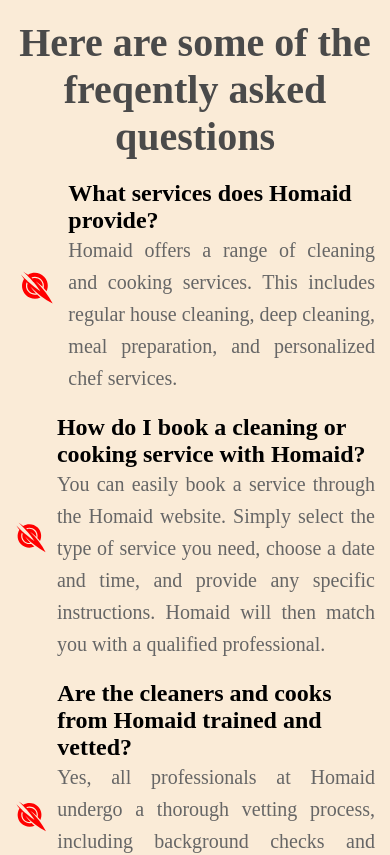
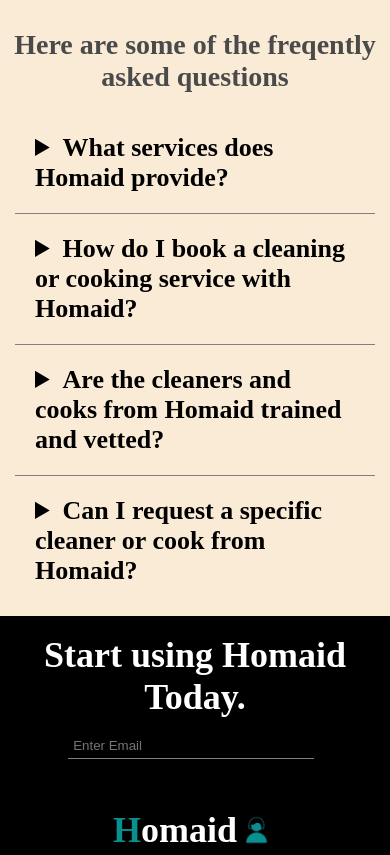
Before and after one commit to HomaidServices/ReactApp, a React (Vite) app in the folder Client/: page /about in a window 390 px wide. Shown: the part 3400-4255 px from the top of the page. Built offline with nearby package versions, Linux system fonts and the light colour scheme.

Commit message:
updated cleaning profile, cooking profile, added contact us database and updated the frontend part of contact us

```diff
--- a/Client/src/components/AboutSection/AboutSection.css
+++ b/Client/src/components/AboutSection/AboutSection.css
@@ -107,35 +107,38 @@
   align-items: center;
 }
 .faq-title{
-  font-size: 40px;
+  font-size: 36px;
   font-family: "Bree Serif";
   color: #4a4a4a;
   margin: 10px 0;
+  padding: 10px;
   text-align: center;
-
+}
+.details-container{
+  display: block;
+  margin: 10px;
+  padding: 5px;
+  padding: 10px;
+  border-radius: 5px;
+  flex-shrink: 0;
 }
 .questions{
-  display: flex;
-  flex-wrap: wrap;
-  justify-content: flex-start;
+  align-self: center;
   padding: 0 15px;
 }
-.question-Container{
-  display: flex;
-  align-items: center;
-  margin: 10px 0;
-}
+
 @media (min-width:768px){
-  .question-Container{
-    width: 50%;
+  .questions{
+    align-self: flex-start;
   }
-
+  .details-container{
+    display: block;
+  }
 }
 @media (max-width:768px){
-  .question-Container{
-    width: 100%;
+  .faq-title{
+    font-size: 28px;
   }
-
 }
 .target-icon{
   color: red;
@@ -143,11 +146,19 @@
   width: 50%;
 }
 .question{
-  font-size: 24px;
+  font-size: 26px;
   color: #000;
   font-weight: bold;
+  width: 100%;
+  max-width: 800px;
 }
 .answer{
-  font-size: 20px;
+  font-size: 22px;
   text-align: justify;
 }
+
+.horizontal-line{
+  height: 1px;
+  background-color: gray;
+  border: none;
+}
--- a/Client/src/components/AboutSection/AboutSection.jsx
+++ b/Client/src/components/AboutSection/AboutSection.jsx
@@ -1,7 +1,6 @@
 import Navbar from "/src/components/Navbar/navbar.jsx";
 import Footer from "/src/components/Footer/footer.jsx";
 import "/src/components/AboutSection/AboutSection.css";
-import { GiTargetShot } from "react-icons/gi";
 
 const AboutSection = () => {
   const customNavbar = {
@@ -81,61 +80,51 @@ const AboutSection = () => {
           Here are some of the freqently asked questions
         </h1>
         <div className="questions">
-          <div className="question-Container">
-            <GiTargetShot size={35} className="target-icon" />
-            <div>
-              <h1 className="question">What services does Homaid provide?</h1>
+          <details className="details-container">
+            <summary className="question">
+              What services does Homaid provide?
+            </summary>
             <p className="answer">
               Homaid offers a range of cleaning and cooking services. This
               includes regular house cleaning, deep cleaning, meal
               preparation, and personalized chef services.
             </p>
-            </div>
-          </div>
-
-          <div className="question-Container">
-            <GiTargetShot size={35} className="target-icon" />
-            <div>
-              <h1 className="question">
+          </details>
+          <hr className="horizontal-line"/>
+          <details className="details-container">
+            <summary  className="question">
               How do I book a cleaning or cooking service with Homaid?
-              </h1>
+            </summary>
             <p className="answer">
               You can easily book a service through the Homaid website. Simply
               select the type of service you need, choose a date and time, and
               provide any specific instructions. Homaid will then match you
               with a qualified professional.
             </p>
-            </div>
-          </div>
-
-          <div className="question-Container">
-            <GiTargetShot size={35} className="target-icon" />
-            <div>
-              <h1 className="question">
+          </details>
+          <hr className="horizontal-line"/>
+          <details className="details-container">
+            <summary className="question">
               Are the cleaners and cooks from Homaid trained and vetted?
-              </h1>
+            </summary>
             <p className="answer">
               Yes, all professionals at Homaid undergo a thorough vetting
               process, including background checks and training. This ensures
               that you receive reliable and skilled individuals to assist with
               your cleaning and cooking needs.
             </p>
-            </div>
-          </div>
-
-          <div className="question-Container">
-            <GiTargetShot size={35} className="target-icon" />
-            <div>
-              <h1 className="question">
+          </details>
+          <hr className="horizontal-line"/>
+          <details className="details-container">
+            <summary className="question">
               Can I request a specific cleaner or cook from Homaid?
-              </h1>
+            </summary>
             <p className="answer">
               Homaid aims to provide consistency in service, and you can
               request a preferred professional based on availability. However,
               it&apos;s not guaranteed due to scheduling and other factors.
             </p>
-            </div>
-          </div>
+          </details>
         </div>
       </div>
       <Footer />
--- a/Client/src/components/CleaningProfile/CleaningProfile.jsx
+++ b/Client/src/components/CleaningProfile/CleaningProfile.jsx
@@ -3,9 +3,7 @@ import axios from "axios";
 import "/src/components/CleaningProfile/CleaningProfile.css";
 import { Component } from "react";
 import Cookies from "js-cookie";
-import paymentGateway from "/src/razorpay";
-
-
+import { Navigate } from "react-router-dom";
 class CleaningProfile extends Component{
   state={name:"",
   location:"",
@@ -22,18 +20,19 @@ class CleaningProfile extends Component{
       MUID: 'MUID' + Date.now(),
       transactionId: 'T' + Date.now(),
     };
+    const response = await axios.post('http://localhost:5000/api/payment', {
+      amount: data.amount,
+      number:data.number,
+    });
 
-    try {
-      const response = await axios.post('http://localhost:3000/api/payment/phonepe', { ...data });
-      console.log('Success:', response.data);
-    } catch (error) {
-      console.error('Error:', error);
+
+    if (response.data.redirectUrl) {
+      window.location.href = response.data.redirectUrl;
     }
   };
 
   handleSubmit = async(e) => {
     e.preventDefault();
-
     const {name,location,recurring,houseType,cleaningServiceType,dateTime}=this.state
     const cleaningServicesDetails = {name,location,recurring,houseType,cleaningServiceType,dateTime};
     const response = await fetch("http://localhost:3000/cleaning_services", {
@@ -46,7 +45,7 @@ class CleaningProfile extends Component{
       })
       const data = await response;
       console.log(data);
-      paymentGateway(100);
+      this.handlePayment();
   };
 
   handleChange = (e) => {
@@ -69,9 +68,9 @@ class CleaningProfile extends Component{
     this.setState({dateTime:e.target.value})
   }
 
-  render(){
+  renderSuccessView=()=>{
     const {name,location,recurring,houseType,cleaningServiceType,dateTime}=this.state
-    return (
+    return(
       <>
         <Navbar />
         <div className="cleaningProfile-container">
@@ -147,7 +146,14 @@ class CleaningProfile extends Component{
           </div>
         </div>
       </>
-    );
+    )
+  }
+
+  render(){
+      if(Cookies.get("jwt_token")!==undefined){
+        return this.renderSuccessView()
+      }
+      return <Navigate to="/login"/>
   }
 }
 
--- a/Client/src/components/ContactUs/contact.jsx
+++ b/Client/src/components/ContactUs/contact.jsx
@@ -1,22 +1,56 @@
+import { Component } from 'react';
 import { MdOutlineMailLock } from "react-icons/md";
 import { MdOutlineDriveFileRenameOutline } from "react-icons/md";
 import { FiPhoneCall } from "react-icons/fi";
-import { useState } from "react";
-
 import Navbar from "/src/components/Navbar/navbar.jsx";
 import "/src/components/ContactUs/contact.css";
 
-const ContactUs = () => {
-  const onSubmit = (e) => {
+class ContactUs extends Component {
+  constructor(props) {
+    super(props);
+    this.state = {
+      name:'',
+      email:'',
+      phone: '',
+      message:'',
+      response:''
+    };
+  }
+
+  onSubmit = async(e) => {
     e.preventDefault();
-    console.log("Submitted");
-    // complete the logic for db connection
+    const {name,email,phone,message}=this.state
+    const response = await fetch("http://localhost:3000/contactus", {
+        method: 'POST',
+        headers: {
+          'Content-Type': 'application/json',
+        },
+        body: JSON.stringify({name,email,phone,message})
+      })
+      const data = await response.json();
+      console.log(data);
+      this.setState({response:data.display_msg, name:'', email:'', phone: '', message:''});
   };
-  const [phonenumber,ChangePhoneNumber]=useState('')
-  const updatephonenumber=(e)=>{
-    if(String(e.target.value).length<=10)
-    ChangePhoneNumber(e.target.value)
+
+  handlePhone = (e) => {
+    if (String(e.target.value).length <= 10)
+      this.setState({ phone: e.target.value });
   }
+
+  handleName=e=>{
+    this.setState({name:e.target.value})
+  }
+
+  handleMessage=e=>{
+    this.setState({message:e.target.value})
+  }
+
+  handleEmail=e=>{
+    this.setState({email:e.target.value})
+  }
+
+  render() {
+    const {name, email, phone, message,response}=this.state;
     return (
       <div className="singlePage">
         <Navbar />
@@ -32,7 +66,7 @@ const ContactUs = () => {
               className="contactpage-img"
               alt=""
             />
-          <form className="contactus-form" onSubmit={""}>
+            <form className="contactus-form" onSubmit={this.onSubmit}>
               <h2 className="contactus-form-title">Get in Touch</h2>
               <div className="input-field">
                 <MdOutlineDriveFileRenameOutline />
@@ -41,6 +75,8 @@ const ContactUs = () => {
                   id="name"
                   placeholder="Enter your name"
                   className="user-input"
+                  value={name}
+                  onChange={this.handleName}
                   required
                 />
               </div>
@@ -51,6 +87,8 @@ const ContactUs = () => {
                   id="email"
                   placeholder="Enter your email"
                   className="user-input"
+                  value={email}
+                  onChange={this.handleEmail}
                   required
                 />
               </div>
@@ -63,8 +101,8 @@ const ContactUs = () => {
                   className="user-input"
                   min="1000000000"
                   max="9999999999"
-                value={phonenumber}
-                onChange={updatephonenumber}
+                  value={phone}
+                  onChange={this.handlePhone}
                   required
                 />
               </div>
@@ -76,10 +114,13 @@ const ContactUs = () => {
                   rows="10"
                   placeholder="Enter your message"
                   className="user-input"
+                  value={message}
+                  onChange={this.handleMessage}
                   required
                 ></textarea>
               </div>
-            <button type="submit" className="submit-form" onSubmit={onSubmit}>
+              {response.length!==0&&<p>{response}</p>}
+              <button type="submit" className="submit-form">
                 Submit
               </button>
             </form>
@@ -87,6 +128,7 @@ const ContactUs = () => {
         </div>
       </div>
     );
-};
+  }
+}
 
 export default ContactUs;
--- a/Client/src/components/CookingProfile/cp.jsx
+++ b/Client/src/components/CookingProfile/cp.jsx
@@ -3,7 +3,7 @@ import paymentGateway from "/src/razorpay";
 import "/src/components/CookingProfile/cp.css";
 import Cookies from 'js-cookie';
 import {Component} from 'react'
-
+import { Navigate } from "react-router-dom";
 class CookingProfile extends Component{
   state = {
     name: '',
@@ -47,7 +47,7 @@ class CookingProfile extends Component{
     this.setState({familyMemberCount:e.target.value})
   }
 
-  render(){
+  renderSuccessView=()=>{
     const { name, location, recurring, dateTime, familyMemberCount } = this.state;
   return(
     <div className="singlePage">
@@ -118,11 +118,15 @@ class CookingProfile extends Component{
     </div>
   </div>
   )
+  }
+
+  render(){
+    if(Cookies.get("jwt_token")!==undefined){
+      return this.renderSuccessView()
+    }
+    return <Navigate to="/login"/>
 }
 
 }
 
-
-
-
 export default CookingProfile;
```
Also changed, not shown: 1 other file (tests, documents, lock files or other folders). Lines whose indentation alone changed are shown as unchanged.
